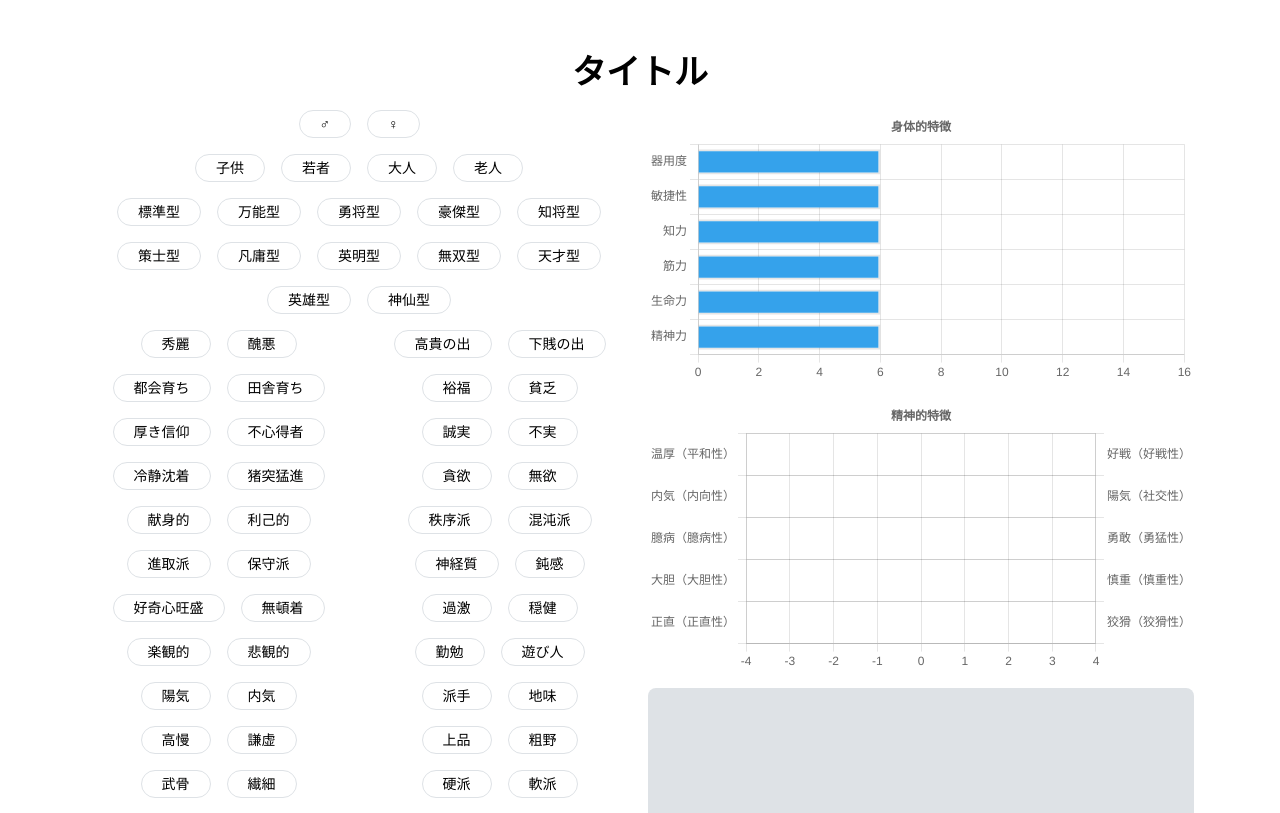
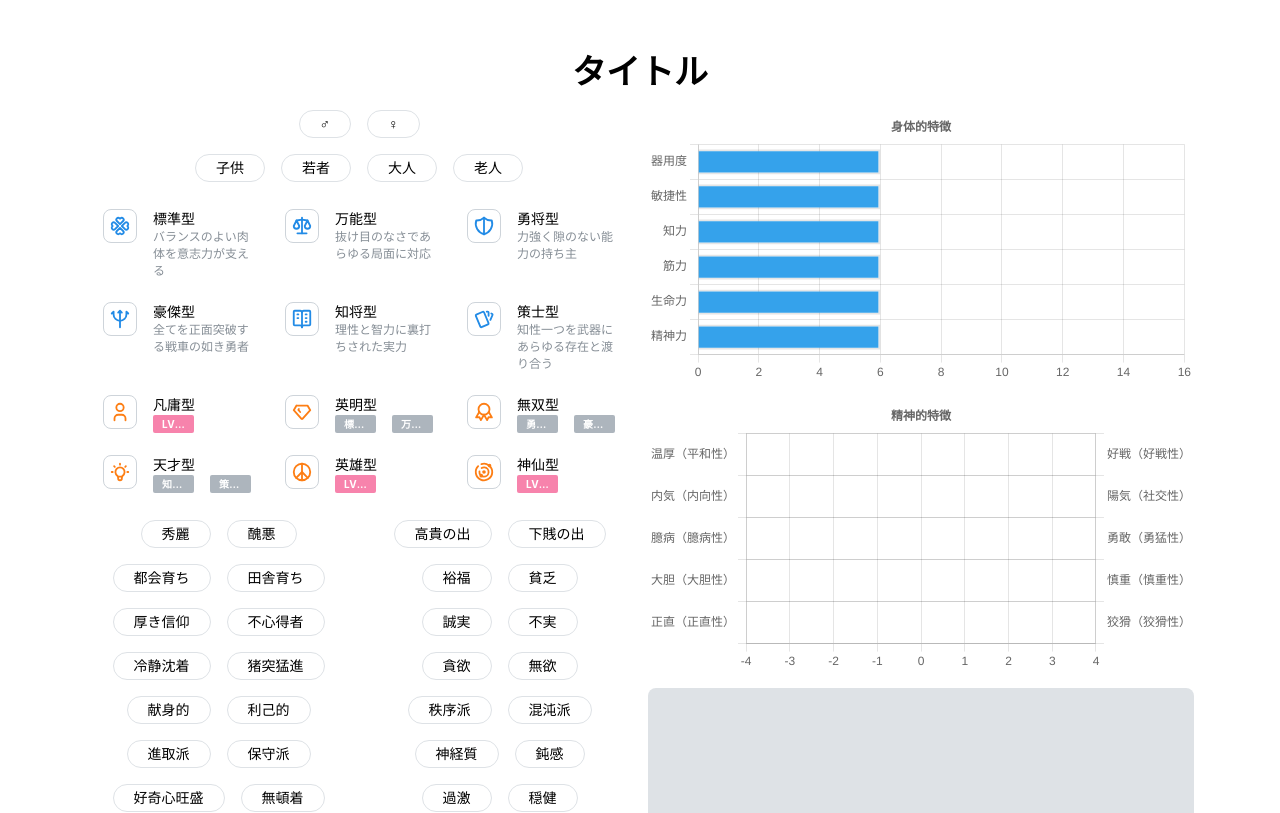
Before and after one commit to restrainhalation/cw-the-book-of-devil-excerpt, a Next.js app: page / in a window 1280 px wide. Shown: the top 813 px of the page. Built offline with nearby package versions, Linux system fonts and the light colour scheme.

Commit message:
🎁 feat: update design of natures

```diff
--- /dev/null
+++ b/components/Nature/Nature.module.css
@@ -0,0 +1,27 @@
+.nature {
+  width: 100%;
+  padding: var(--mantine-spacing-xs) var(--mantine-spacing-md);
+  border-radius: var(--mantine-radius-md);
+  border: rem(1px) solid transparent;
+
+  @mixin hover {
+    background-color: light-dark(var(--mantine-color-gray-0), var(--mantine-color-dark-7)) !important;
+  }
+}
+
+.selected {
+  border: rem(1px) solid var(--mantine-color-blue-6);
+}
+
+.selected.isSpecial {
+  border: rem(1px) solid var(--mantine-color-orange-6);
+}
+
+.selectedText {
+  color: var(--mantine-color-blue-6);
+  font-weight: bold !important;
+}
+
+.selectedText.isSpecial {
+  color: var(--mantine-color-orange-6);
+}
--- a/components/Nature/Nature.tsx
+++ b/components/Nature/Nature.tsx
@@ -1,9 +1,13 @@
 'use client';
 
 import React, { FC, useState } from 'react';
-import { Group, Chip, Tooltip } from '@mantine/core';
+import {
+  Badge, Text, Group, Tooltip, SimpleGrid, ThemeIcon, UnstyledButton, rem,
+} from '@mantine/core';
+import { IconCircleCheckFilled } from '@tabler/icons-react';
 import { NATURES } from '@/constants';
 import { AbilityInfomationList } from '@/components/AbilityInfomationList/AbilityInfomationList';
+import classes from './Nature.module.css';
 
 /**
  * 素質コンポーネントのパラメータ
@@ -44,8 +48,9 @@ const NatureInput: FC<{ onChange?: (natureId:number) => void; }> = ({ onChange }
 
   return (
     <>
-      <Group justify="center">
-        {Object.values(NATURES).map((nature) => (
+      <SimpleGrid cols={3} spacing={0}>
+        {
+          NATURES.map((nature) => (
             <Tooltip
               key={nature.id}
               label={
@@ -56,19 +61,90 @@ const NatureInput: FC<{ onChange?: (natureId:number) => void; }> = ({ onChange }
               transitionProps={{ transition: 'pop' }}
             >
               <div>
-              <Chip
+                <UnstyledButton
+                  className={
+                    selectedId === nature.id
+                      ? nature.isSpecial
+                        ? `${classes.nature} ${classes.selected} ${classes.isSpecial}`
+                        : `${classes.nature} ${classes.selected}`
+                      : classes.nature
+                  }
                   key={nature.id}
                   value={nature.id}
-                variant="outline"
-                checked={selectedId === nature.id}
                   onClick={() => handleChangeNature(nature.id)}
                 >
+                  <Group wrap="nowrap" align="flex-start">
+                    <ThemeIcon
+                      size={34}
+                      variant="default"
+                      radius="md"
+                      className={
+                        selectedId === nature.id
+                          ? nature.isSpecial
+                            ? `${classes.selected} ${classes.isSpecial}`
+                            : classes.selected
+                          : ''
+                      }
+                    >
+                      <nature.icon
+                        style={{ width: rem(22), height: rem(22) }}
+                        color={
+                          nature.isSpecial
+                            ? 'var(--mantine-color-orange-6)'
+                            : 'var(--mantine-color-blue-6)'
+                        }
+                      />
+                    </ThemeIcon>
+                    <div>
+                      <Text
+                        size="sm"
+                        fw={500}
+                        className={
+                          selectedId === nature.id
+                            ? nature.isSpecial
+                              ? `${classes.selectedText} ${classes.isSpecial} flex items-center`
+                              : `${classes.selectedText} flex items-center`
+                            : 'flex items-center'
+                        }
+                      >
                         {nature.name}
-              </Chip>
+                        {
+                          selectedId === nature.id
+                            ? <IconCircleCheckFilled
+                                style={{ width: rem(18), height: rem(18) }}
+                                className="inline-block ml-2"
+                              />
+                            : ''
+                        }
+                      </Text>
+                      <Text size="xs" c="dimmed">
+                        {nature.description}
+                      </Text>
+                      <SimpleGrid cols={2}>
+                        {
+                          nature.maxLevel !== 10
+                            ? <Badge size="sm" radius="xs" color="pink.4">
+                                LV {nature.maxLevel}
+                              </Badge>
+                            : ''
+                        }
+                        {nature.baseNaturesId.map((baseNaturesId) => {
+                          const _nature = NATURES.find((current) => current.id === baseNaturesId)
+                          return _nature
+                            ? <Badge key={_nature?.id} size="sm" radius="xs" color="gray.5">
+                                {_nature?.name}
+                              </Badge>
+                            : ''
+                        })}
+                      </SimpleGrid>
+                    </div>
+                  </Group>
+                </UnstyledButton>
               </div>
             </Tooltip>
-          ))}
-      </Group>
+          ))
+        }
+      </SimpleGrid>
     </>
   );
 };
```
Lines whose indentation alone changed are shown as unchanged.
